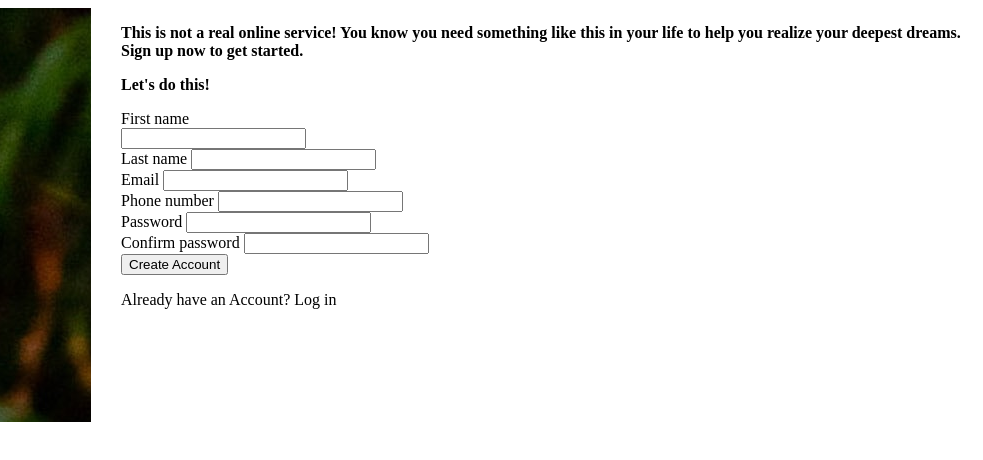
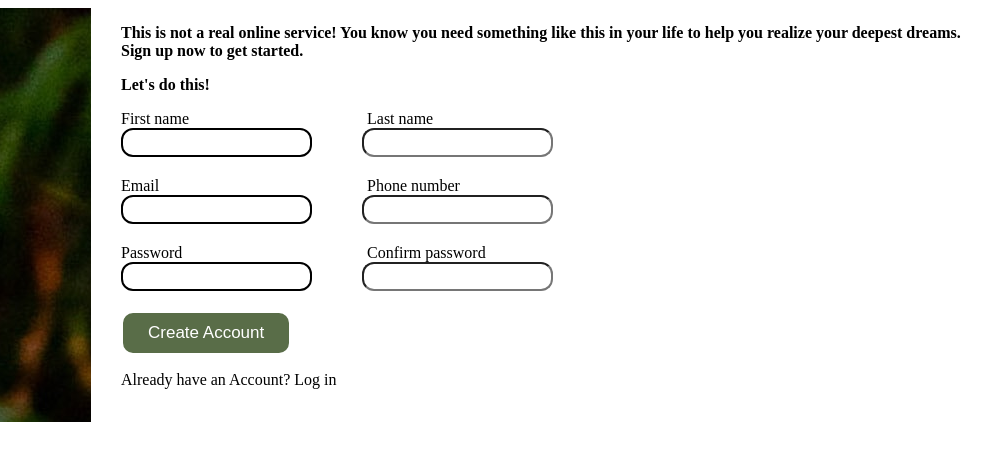
Before and after one commit to A-K-007/signup-form, a plain HTML site: page index.html in a window 1280 px wide. Shown: the full height of the page, 297-1280 px from the left. Drawn offline with Linux system fonts and the light colour scheme.

Commit message:
Button and input field styling

```diff
--- a/index.html
+++ b/index.html
@@ -14,38 +14,46 @@
             <img class="logo" src="img/odin-lined.png" alt="logo">
 
         </div>
-        <div>
+        <div class="form">
 
             <form action="#" method="post">
                 <p class="para">This is not a real online service! You know you need something like this in your life to help you realize your deepest dreams.<br>Sign up now to get started.</p>
                 <p class="para">Let's do this!</p>
+
+                <div class="flex">
                     <div>
-
                         <label for="firstname">First name</label><br>
-                    <input type="text" name="first-name" id="first-name">
+                        <input class="input2" type="text" name="first-name" id="first-name">
                     </div>
                     <div>
-                    <label for="lastname">Last name</label>
-                    <input type="text" name="last-name" id="last-name">
+                        <label class="input" for="lastname">Last name</label><br>
+                        <input class="input" type="text" name="last-name" id="last-name">
+                    </div>
+                </div>
+                <div class="flex">
+
+                    <div>
+                        <label for="email">Email</label><br>
+                        <input class="input2" type="email" name="email" id="email">
                     </div>
                     <div>
-                    <label for="email">Email</label>
-                    <input type="text" name="email" id="email">
+                        <label class="input" for="phoneNumber">Phone number</label><br>
+                        <input class="input" type="text" name="phone-number" id="phoneNumber">
+                    </div>
+                </div>
+                <div class="flex">
+
+                    <div>
+                        <label for="password">Password</label><br>
+                        <input class="input2" type="password" name="password" id="password">
                     </div>
                     <div>
-                    <label for="phoneNumber">Phone number</label>
-                    <input type="text" name="phone-number" id="phoneNumber">
+                        <label class="input" for="confirmPassword">Confirm password</label><br>
+                        <input class="input" type="password" name="confirm-password" id="confirmPassword">
+                    </div>
                 </div>
                 <div>
-                    <label for="email">Password</label>
-                    <input type="text" name="password" id="password">
-                </div>
-                <div>
-                    <label for="confirmPassword">Confirm password</label>
-                    <input type="text" name="confirm-password" id="confirmPassword">
-                </div>
-                <div>
-                    <button type="submit">Create Account</button>
+                    <button class="btn" type="submit">Create Account</button>
                 </div>
                 <div>
                     <p>Already have an Account? Log in</p>
--- a/style.css
+++ b/style.css
@@ -21,5 +21,21 @@
     display: flex;
 }
 .input {
-    margin-left: 30px;
+    margin-left: 50px;
+    margin-bottom: 20px;
+    border-radius: 12px;
+    padding: 5px;
 }
+.input2 {
+    padding: 5px;
+    border: 2px solid;
+    border-radius: 12px;
+}
+.btn {
+    background-color:#596D48;
+    color: white;
+    padding: 10px 25px;
+    border-radius: 12px;
+    border: 2px solid ;
+    font-size: 17px;
+}
```
Lines whose indentation alone changed are shown as unchanged.
